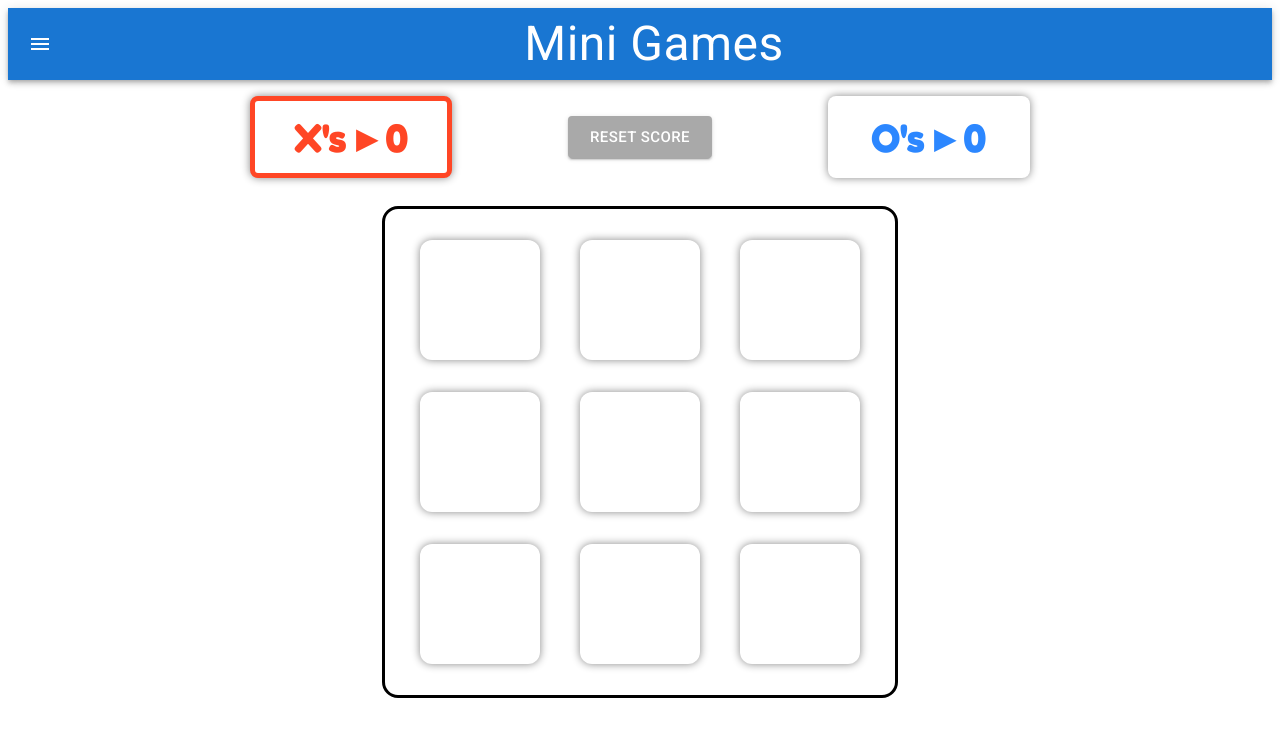
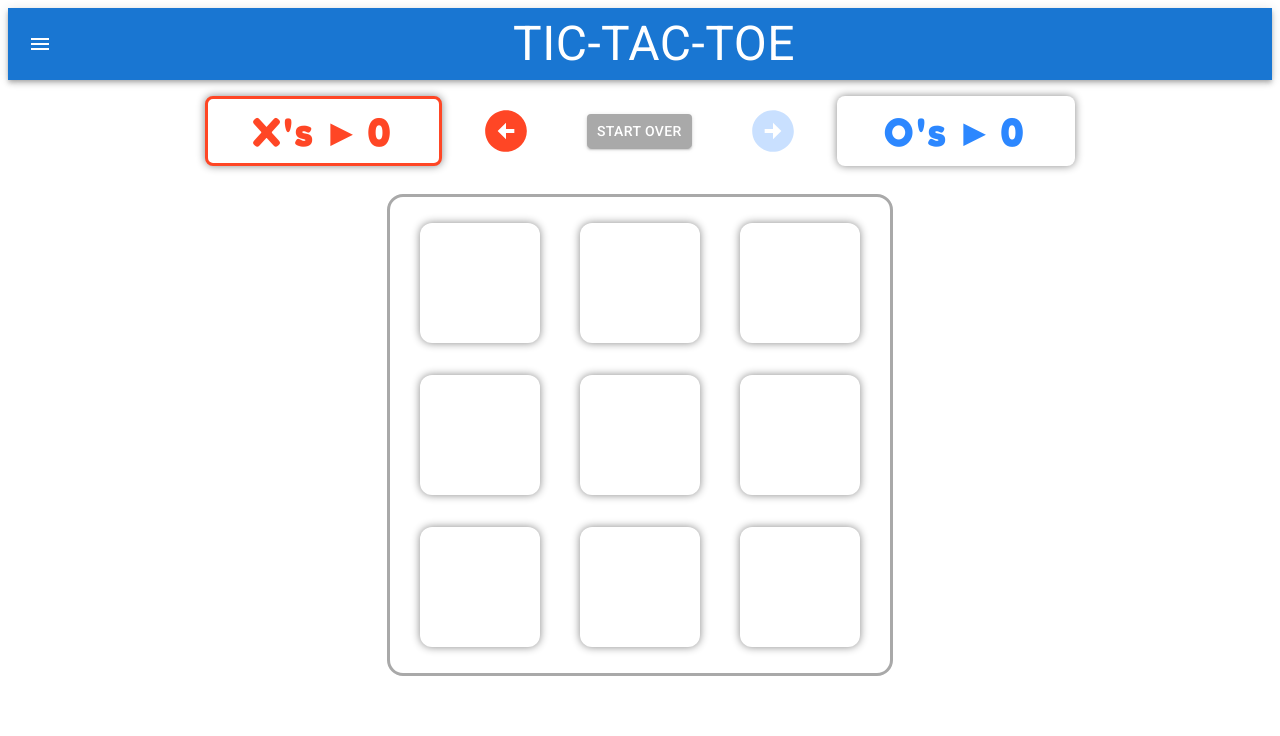
Before and after one commit to hawkjosh/mini-games, a React (Vite) app: page /tic-tac-toe in a window 1280 px wide. Shown: the top 736 px of the page. Built offline with nearby package versions, Linux system fonts and the light colour scheme.

Commit message:
styling and functionality fixes in Home.jsx and TicTacToe.jsx

```diff
--- a/src/assets/styles/TicTacToe/Gameboard.css
+++ b/src/assets/styles/TicTacToe/Gameboard.css
@@ -1,8 +1,8 @@
 .board-background {
   width: fit-content;
-  padding: 15px;
+  padding: 10px;
   margin: auto;
-  border: solid black;
+  border: solid darkgray;
   border-radius: 1rem;
 }
 
--- a/src/assets/styles/TicTacToe/Scoreboard.css
+++ b/src/assets/styles/TicTacToe/Scoreboard.css
@@ -1,5 +1,5 @@
 .scoreboard-heading {
-  width: 80%;
+  width: 75%;
   margin: 0 auto 0.75rem;
 }
 
@@ -13,10 +13,9 @@
 }
 
 .score {
-  width: 100%;
+  flex-grow: 0.2;
   text-align: center;
-  padding: 0.75rem 0;
-  width: 20%;
+  padding: 0.5rem 0;
   font-family: 'Fredoka', sans-serif;
   font-size: 2.5rem;
   background-color: white;
@@ -26,18 +25,37 @@
   font-weight: bold;
 }
 
+.scoreboard-middle {
+  display: flex;
+  justify-content: space-between;
+  align-items: center;
+  flex-grow: 0.25;
+}
+
 .x-score {
   color: rgb(255, 70, 37);
-  border: 5px solid rgb(255, 70, 37);
+  border: 3.5px solid rgb(255, 70, 37);
   border-radius: 0.5rem;
+}
+
+.x-arrow {
+  color: rgb(255, 70, 37);
 }
 
 .o-score {
   color: rgb(44, 135, 255);
-  border: 5px solid rgb(44, 135, 255);
+  border: 3.5px solid rgb(44, 135, 255);
   border-radius: 0.5rem;
 }
 
+.o-arrow {
+  color: rgb(44, 135, 255);
+}
+
 .inactive {
-  border: 5px solid transparent;
+  border: 3.5px solid transparent;
 }
+
+.hide {
+  opacity: 0.25;
+}
--- a/src/assets/styles/TicTacToe/TicTacToe.css
+++ b/src/assets/styles/TicTacToe/TicTacToe.css
@@ -6,7 +6,7 @@
   right: 0;
   bottom: 0;
   font-family: 'Fredoka', sans-serif;
-  background-color: rgba(0, 0, 0, .9);
+  background-color: rgba(0, 0, 0, .75);
   justify-content: center;
   align-items: center;
   color: white;
@@ -17,9 +17,9 @@
 .winning-message button {
   font-size: 3rem;
   font-family: 'Fredoka', sans-serif;
-  color: black;
-  background-color: white;
-  border: 1px solid black;
+  color: white;
+  background-color: green;
+  border: 1px solid white;
   border-radius: 0.5rem;
   margin-top: 2rem;
   padding: 0.25rem 1rem;
@@ -27,19 +27,18 @@
 }
 
 .winning-message button:hover {
-  background-color: black;
-  color: white;
-  border-color: white;
+  background-color: white;
+  color: green;
 }
 
 .winning-message.x {
   display: flex;
-  background-color: rgba(50, 0, 0, .9);
+  /* background-color: rgba(50, 0, 0, .9); */
 }
 
 .winning-message.o {
   display: flex;
-  background-color: rgba(0, 0, 50, .9);
+  /* background-color: rgba(0, 0, 50, .9); */
 }
 
 .winning-message.draw {
--- a/src/components/Navbar.jsx
+++ b/src/components/Navbar.jsx
@@ -2,7 +2,8 @@ import * as React from 'react';
 
 import {
   Link,
-  Outlet
+  Outlet,
+  useLocation
 } from 'react-router-dom'
 
 import {
@@ -67,6 +68,15 @@ export default function Navbar() {
     setAnchorEl(null)
   }
 
+  const RenderTitle = () => {
+    const pathname = useLocation()
+    if (pathname.pathname === '/') {
+      return (<Typography sx={{flexGrow: 1, textAlign: 'center', fontSize: '3rem'}}>MINI GAMES</Typography>)
+    } else {
+      return (<Typography sx={{flexGrow: 1, textAlign: 'center', fontSize: '3rem'}}>{pathname.pathname.toUpperCase().slice(1)}</Typography>)
+    }
+  }
+
   return (
     <ThemeProvider theme={theme}>
 
@@ -85,6 +95,9 @@ export default function Navbar() {
           >
             <MenuIcon />
           </IconButton>
+
+          <RenderTitle />
+
           <Menu
             id='games-menu'
             anchorEl={anchorEl}
@@ -107,15 +120,6 @@ export default function Navbar() {
               </MenuItem>
             ))}
           </Menu>
-          <Typography
-            sx={{
-              flexGrow: 1,
-              textAlign: 'center',
-              fontSize: '3rem'
-            }}
-          >
-            {options[selectedIndex].title}
-          </Typography>
         </Toolbar>
       </AppBar>
 
--- a/src/components/TicTacToe/Scoreboard.jsx
+++ b/src/components/TicTacToe/Scoreboard.jsx
@@ -6,6 +6,14 @@ import {
   createTheme,
   ThemeProvider
 } from '@mui/material'
+
+import KeyboardDoubleArrowLeftIcon from '@mui/icons-material/KeyboardDoubleArrowLeft';
+import KeyboardDoubleArrowRightIcon from '@mui/icons-material/KeyboardDoubleArrowRight';
+import ArrowCircleLeftIcon from '@mui/icons-material/ArrowCircleLeft';
+import ArrowCircleRightIcon from '@mui/icons-material/ArrowCircleRight';
+import FastRewindIcon from '@mui/icons-material/FastRewind';
+import FastForwardIcon from '@mui/icons-material/FastForward';
+
 
 import '../../assets/styles/TicTacToe/Scoreboard.css'
 
@@ -26,11 +34,12 @@ const theme = createTheme({
 })
 
 const buttonSX = {
+  padding: '5px 10px',
   bgcolor: 'darkgray',
   '&:hover': {bgcolor: 'gray'}
 }
 
-export default function Scoreboard({ score, xPlaying, onClick }) {
+export default function Scoreboard({ score, xPlaying, resetGame }) {
 
   const {xScore, oScore} = score;
 
@@ -39,11 +48,15 @@ export default function Scoreboard({ score, xPlaying, onClick }) {
 
       <Box className='scoreboard-heading'>
         <Box className='scoreboard'>
-          <Box className={`score x-score ${!xPlaying && 'inactive'}`}>
+          <Box className={`score x-score ${!xPlaying && 'inactive'}`} sx={{letterSpacing: '0.25rem'}}>
             X's ▸ {xScore}
           </Box>
-          <Button variant='contained' size='large' sx={buttonSX} onClick={onClick}>Reset Score</Button>
-          <Box className={`score o-score ${xPlaying && 'inactive'}`}>
+          <Box className='scoreboard-middle'>
+            <ArrowCircleLeftIcon className={`x-arrow ${!xPlaying && 'hide'}`} sx={{fontSize: 50}} />
+            <Button variant='contained' sx={buttonSX} onClick={() => resetGame()}>Start Over</Button>
+            <ArrowCircleRightIcon className={`o-arrow ${xPlaying && 'hide'}`} sx={{fontSize: 50}} />
+          </Box>
+          <Box className={`score o-score ${xPlaying && 'inactive'}`} sx={{letterSpacing: '0.25rem'}}>
             O's ▸ {oScore}
           </Box>
         </Box>
--- a/src/pages/Home.jsx
+++ b/src/pages/Home.jsx
@@ -1,4 +1,6 @@
 import * as React from 'react'
+
+import { Link } from 'react-router-dom'
 
 import {
   Box,
@@ -6,8 +8,6 @@ import {
   ThemeProvider,
   Typography
 } from '@mui/material'
-
-import SportsEsportsIcon from '@mui/icons-material/SportsEsports'
 
 import tictactoe from '../assets/images/TicTacToe/tic-tac-toe.png'
 import hangman from '../assets/images/Hangman/hangman.png'
@@ -39,10 +39,11 @@ export default function Home() {
           justifyContent: 'space-around',
           alignItems: 'center',
           width: '100%',
-          marginTop: '10rem'
+          marginTop: '5rem'
         }}
       >
-        <Box>
+        <Link to='/tic-tac-toe' style={{textDecoration: 'none'}}>
+          <Box sx={{border: '3px solid #1976d2', borderRadius: '10px', padding: '2rem', boxShadow: '0px 0px 8px #1976d2', "&:hover": {boxShadow: '0px 0px 15px #1976d2'}}}>
             <Typography
               variant='h4'
               sx={{
@@ -62,7 +63,9 @@ export default function Home() {
               }}
             />
           </Box>
-        <Box>
+        </Link>
+        <Link to='/hangman' style={{textDecoration: 'none'}}>
+          <Box sx={{border: '3px solid #1976d2', borderRadius: '10px', padding: '2rem', boxShadow: '0px 0px 8px #1976d2', "&:hover": {boxShadow: '0px 0px 15px #1976d2'}}}>
             <Typography
               variant='h4'
               sx={{
@@ -82,6 +85,7 @@ export default function Home() {
               }}
             />
           </Box>
+        </Link>
       </Box>
 
     </ThemeProvider>
--- a/src/pages/TicTacToe.jsx
+++ b/src/pages/TicTacToe.jsx
@@ -78,7 +78,7 @@ export default function TicTacToe() {
         winningMessage.classList.add('o')
       }
     }
-    if (updatedBoard.every(notNull)) {
+    if (!winner && updatedBoard.every(notNull)) {
       winningMessageText.innerText = 'Draw!'
       winningMessage.classList.add('draw')
     }
@@ -105,15 +105,24 @@ export default function TicTacToe() {
     winningMessage.classList.remove('draw', 'x', 'o')
   }
 
+  function resetGame() {
+    setGameOver(false)
+    setBoard(Array(9).fill(null))
+    setScore({xScore: 0, oScore: 0})
+    setXPlaying(true)
+    winningMessageText.classList.remove('x-win', 'o-win')
+    winningMessage.classList.remove('draw', 'x', 'o')
+  }
+
   return (
     <ThemeProvider theme={theme}>
 
       <Box>
-        <Scoreboard score={score} xPlaying={xPlaying} />
+        <Scoreboard score={score} xPlaying={xPlaying} resetGame={resetGame} />
         <Gameboard board={board} onClick={gameOver ? resetBoard : handleBoxClick} />
       </Box>
       <Box className='winning-message' id='winningMessage'>
-        <Box data-winning-message-text></Box>
+        <Box data-winning-message-text sx={{letterSpacing: '1rem'}}></Box>
         <Button onClick={resetBoard}>Play Again</Button>
       </Box>
 
```
Lines whose indentation alone changed are shown as unchanged.
